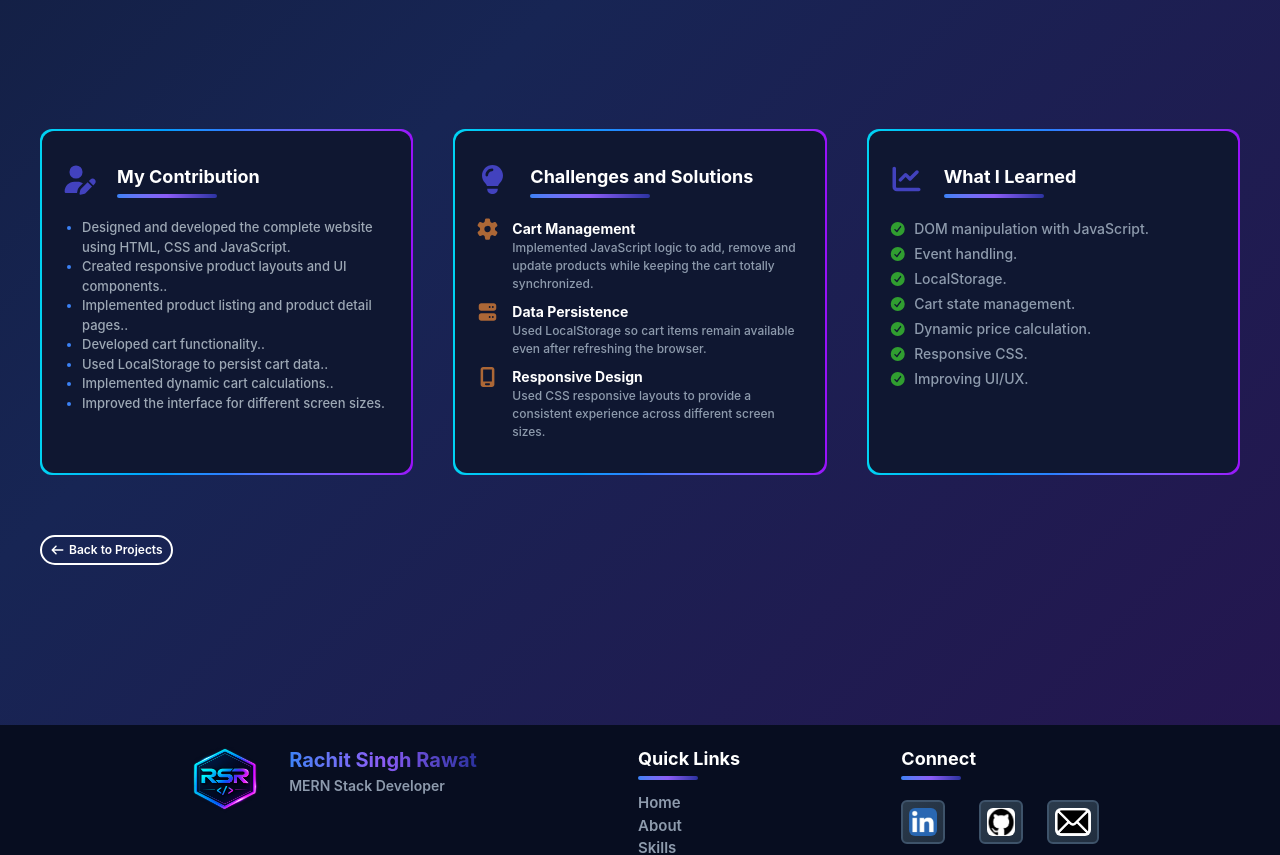
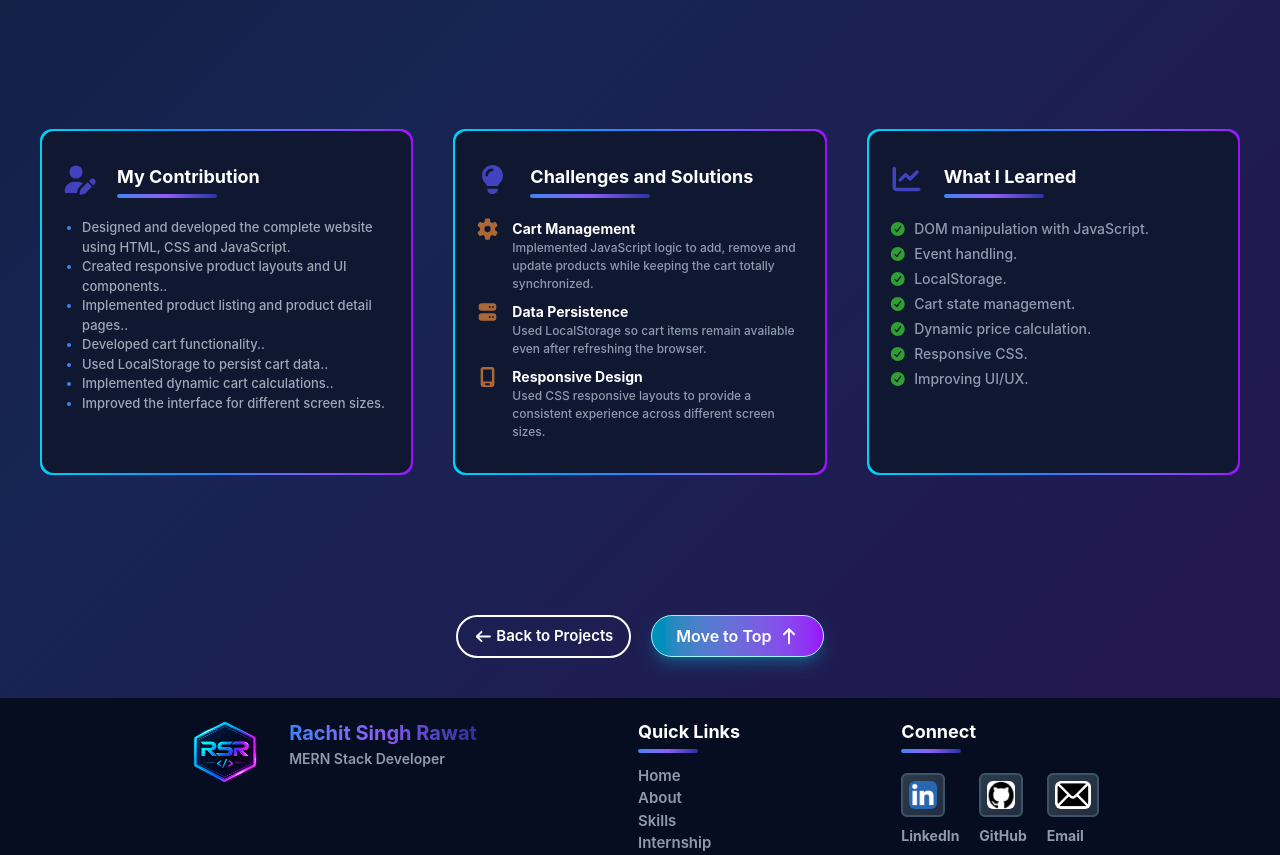
Before and after one commit to RachitRawat720/portfolio-website, a React (Vite) app: page /projects/e-commerce in a window 1280 px wide. Shown: the part 2200-3055 px from the top of the page. Built offline with nearby package versions, Linux system fonts and the light colour scheme.

Commit message:
add Move to top button to details section of projects

```diff
--- a/src/components/projects/E_Commerce.jsx
+++ b/src/components/projects/E_Commerce.jsx
@@ -10,10 +10,11 @@ import About_ss from '../../assets/E-commerce/About_ss.png'
 import Contact_ss from '../../assets/E-commerce/Contact_ss.png'
 import Cart_ss from '../../assets/E-commerce/Cart_ss.png'
 import Product_Details_ss from '../../assets/E-commerce/Product_Details_ss.png'
+import MoveToTop from '../MoveToTop'
 
 const E_Commerce = () => {
     return (
-        <div className='px-10 overflow-hidden py-8 gap-5 bg-[linear-gradient(135deg,#080D1F_0%,#101A35_35%,#172554_65%,#24164F_100%)] pb-40'>
+        <div className='px-10 overflow-hidden py-8 gap-5 bg-[linear-gradient(135deg,#080D1F_0%,#101A35_35%,#172554_65%,#24164F_100%)] pb-10'>
 
             <motion.div initial={{opacity: 0, x: -500, y: -100, scale: 0.3}} whileInView={{opacity: 1, x: 0, y: 0, scale: 1}} transition={{duration: 2}} viewport={{once: true}}
             className='flex flex-col ml-40 pt-20 pb-40'>
@@ -161,7 +162,7 @@ const E_Commerce = () => {
                 </motion.div>
             </div>
 
-            <div className='grid grid-cols-3 gap-10 mt-50'>
+            <div className='grid grid-cols-3 gap-10 mt-50 pb-20'>
 
                 <motion.div initial={{opacity: 0, x: -100, scale: 0.5}} whileInView={{opacity: 1, x: 0, scale: 1}} transition={{duration: 2}} viewport={{once: true, amount: 0.8}}
                 className='rounded-xl bg-linear-to-r from-cyan-400 via-blue-500 to-purple-600 p-0.5'>
@@ -282,7 +283,10 @@ const E_Commerce = () => {
                 </motion.div>
             </div>
 
-            <Link to = '/projects' className='mt-15 w-fit border-2 border-white text-white hover:text-black hover:bg-white transition-colors duration-200 rounded-4xl flex gap-1 px-2 py-1 justify-center items-center text-[12px] hover:cursor-pointer font-semibold'><FontAwesomeIcon icon={faArrowLeft} />Back to Projects</Link>
+            <div className='flex gap-5 items-center justify-center'>
+                <Link to = '/projects' className='mt-15 w-fit border-2 border-white text-white hover:text-black hover:bg-white transition-colors duration-200 rounded-4xl flex gap-1 px-4 py-2 justify-center items-center text-[15px] hover:cursor-pointer font-semibold'><FontAwesomeIcon icon={faArrowLeft} />Back to Projects</Link>
+                <MoveToTop />
+            </div>
 
         </div>
     )
--- a/src/components/projects/Portfolio_Website.jsx
+++ b/src/components/projects/Portfolio_Website.jsx
@@ -10,11 +10,12 @@ import Projects from '../../assets/Portfolio/Projects.png'
 import Internship from '../../assets/Portfolio/Internship.png'
 import Skills from '../../assets/Portfolio/Skills.png'
 import Contact from '../../assets/Portfolio/Contact.png'
+import MoveToTop from '../MoveToTop'
 
 
 const Portfolio_Website = () => {
     return (
-        <div className='px-10 overflow-hidden py-8 gap-5 bg-[linear-gradient(135deg,#080D1F_0%,#101A35_35%,#172554_65%,#24164F_100%)] pb-40'>
+        <div className='px-10 overflow-hidden py-8 gap-5 bg-[linear-gradient(135deg,#080D1F_0%,#101A35_35%,#172554_65%,#24164F_100%)] pb-10'>
 
             <motion.div initial={{opacity: 0, x: -500, y: -100, scale: 0.3}} whileInView={{opacity: 1, x: 0, y: 0, scale: 1}} transition={{duration: 2}} viewport={{once: true}}
             className='flex flex-col ml-40 pt-20 pb-40'>
@@ -152,7 +153,7 @@ const Portfolio_Website = () => {
                 </motion.div>
             </div>
 
-            <div className='grid grid-cols-3 gap-10 mt-50'>
+            <div className='grid grid-cols-3 gap-10 mt-50 pb-20'>
 
                 <motion.div initial={{opacity: 0, x: -100, scale: 0.5}} whileInView={{opacity: 1, x: 0, scale: 1}} transition={{duration: 2}} viewport={{once: true, amount: 0.8}}
                 className='rounded-xl bg-linear-to-r from-cyan-400 via-blue-500 to-purple-600 p-0.5'>
@@ -277,7 +278,10 @@ const Portfolio_Website = () => {
                 </motion.div>
             </div>
 
-            <Link to = '/projects' className='mt-15 w-fit border-2 border-white text-white hover:text-black hover:bg-white transition-colors duration-200 rounded-4xl flex gap-1 px-2 py-1 justify-center items-center text-[12px] hover:cursor-pointer font-semibold'><FontAwesomeIcon icon={faArrowLeft} />Back to Projects</Link>
+            <div className='flex gap-5 items-center justify-center'>
+                <Link to = '/projects' className='mt-15 w-fit border-2 border-white text-white hover:text-black hover:bg-white transition-colors duration-200 rounded-4xl flex gap-1 px-4 py-2 justify-center items-center text-[15px] hover:cursor-pointer font-semibold'><FontAwesomeIcon icon={faArrowLeft} />Back to Projects</Link>
+                <MoveToTop />
+            </div>
 
         </div>
     )
--- a/src/components/projects/custom_notes_saver.jsx
+++ b/src/components/projects/custom_notes_saver.jsx
@@ -8,11 +8,12 @@ import ss1 from '../../assets/custom notes saver/ss1.png'
 import ss2 from '../../assets/custom notes saver/ss2.png'
 import ss3 from '../../assets/custom notes saver/ss3.png'
 import ss4 from '../../assets/custom notes saver/ss4.png'
+import MoveToTop from '../MoveToTop'
 
 
 const custom_notes_saver = () => {
     return (
-        <div className='px-10 overflow-hidden py-8 gap-5 bg-[linear-gradient(135deg,#080D1F_0%,#101A35_35%,#172554_65%,#24164F_100%)] pb-40'>
+        <div className='px-10 overflow-hidden py-8 gap-5 bg-[linear-gradient(135deg,#080D1F_0%,#101A35_35%,#172554_65%,#24164F_100%)] pb-10'>
 
             <motion.div initial={{opacity: 0, x: -500, y: -100, scale: 0.3}} whileInView={{opacity: 1, x: 0, y: 0, scale: 1}} transition={{duration: 2}} viewport={{once: true}}
             className='flex flex-col ml-40 pt-20 pb-40'>
@@ -150,7 +151,7 @@ const custom_notes_saver = () => {
                 </motion.div>
             </div>
 
-            <div className='grid grid-cols-3 gap-10 mt-50'>
+            <div className='grid grid-cols-3 gap-10 mt-50 pb-20'>
 
                 <motion.div initial={{opacity: 0, x: -100, scale: 0.5}} whileInView={{opacity: 1, x: 0, scale: 1}} transition={{duration: 2}} viewport={{once: true, amount: 0.8}}
                 className='rounded-xl bg-linear-to-r from-cyan-400 via-blue-500 to-purple-600 p-0.5'>
@@ -271,8 +272,10 @@ const custom_notes_saver = () => {
                 </motion.div>
             </div>
 
-            <Link to = '/projects' className='mt-15 w-fit border-2 border-white text-white hover:text-black hover:bg-white transition-colors duration-200 rounded-4xl flex gap-1 px-2 py-1 justify-center items-center text-[12px] hover:cursor-pointer font-semibold'><FontAwesomeIcon icon={faArrowLeft} />Back to Projects</Link>
-
+            <div className='flex gap-5 items-center justify-center'>
+                <Link to = '/projects' className='mt-15 w-fit border-2 border-white text-white hover:text-black hover:bg-white transition-colors duration-200 rounded-4xl flex gap-1 px-4 py-2 justify-center items-center text-[15px] hover:cursor-pointer font-semibold'><FontAwesomeIcon icon={faArrowLeft} />Back to Projects</Link>
+                <MoveToTop />
+            </div>
         </div>
     )
 }
```
